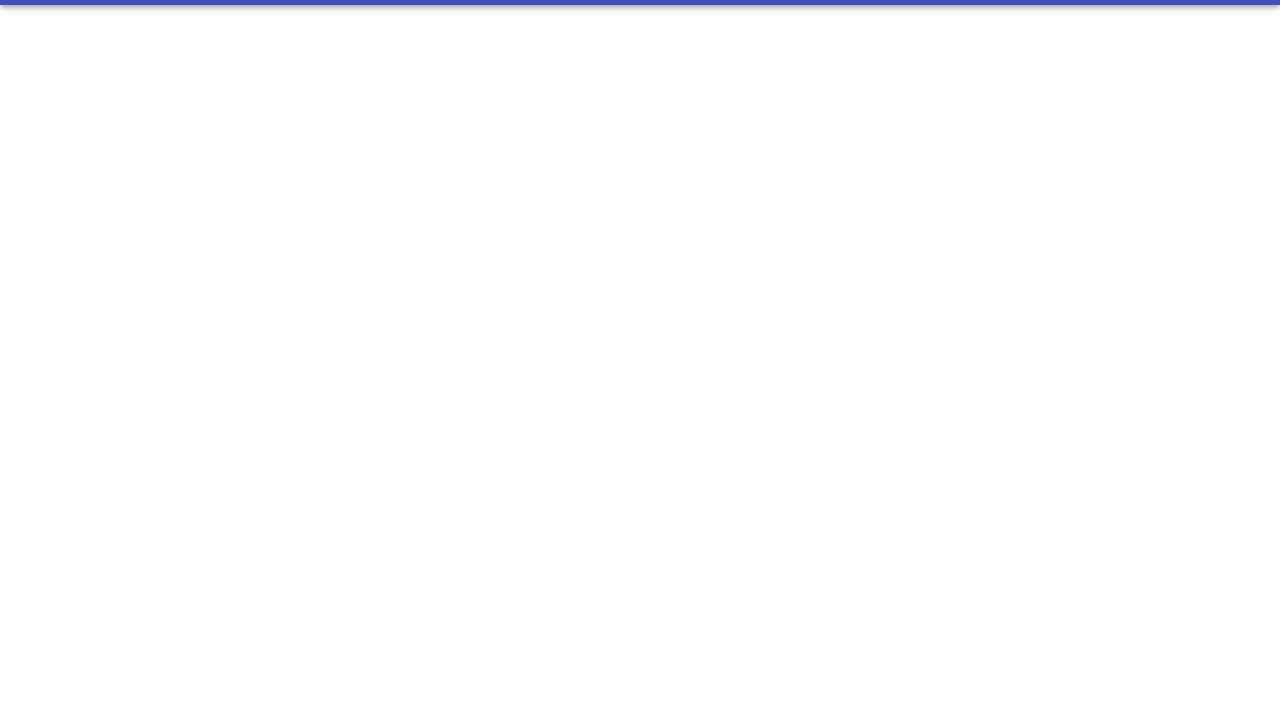
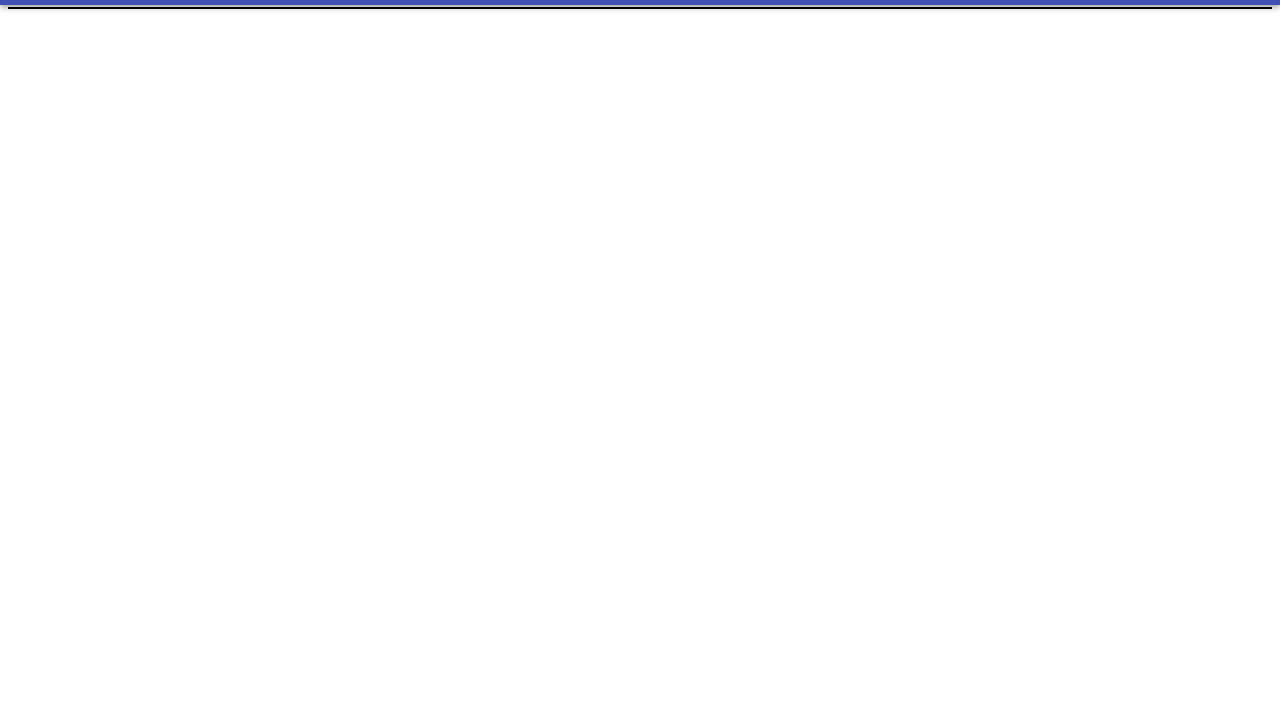
Before and after one commit to Johnshandsable/group-giphy, a React app: page / in a window 1280 px wide. Shown: the part 83-800 px from the top of the page. Built offline with nearby package versions, Linux system fonts and the light colour scheme.

Commit message:
added spacing for other components

```diff
--- a/src/components/App/App.css
+++ b/src/components/App/App.css
@@ -6,3 +6,8 @@
 ul {
   list-style-type: none;
 }
+
+.spacing {
+  margin-top: 90px;
+  border: 1px solid black;
+}
--- a/src/components/App/App.js
+++ b/src/components/App/App.js
@@ -15,6 +15,8 @@ function App(props) {
       <Router>
         <Nav />
 
+        <div className="spacing"></div>
+
         <Route exact path="/search">
           <SearchView />
         </Route>
```
